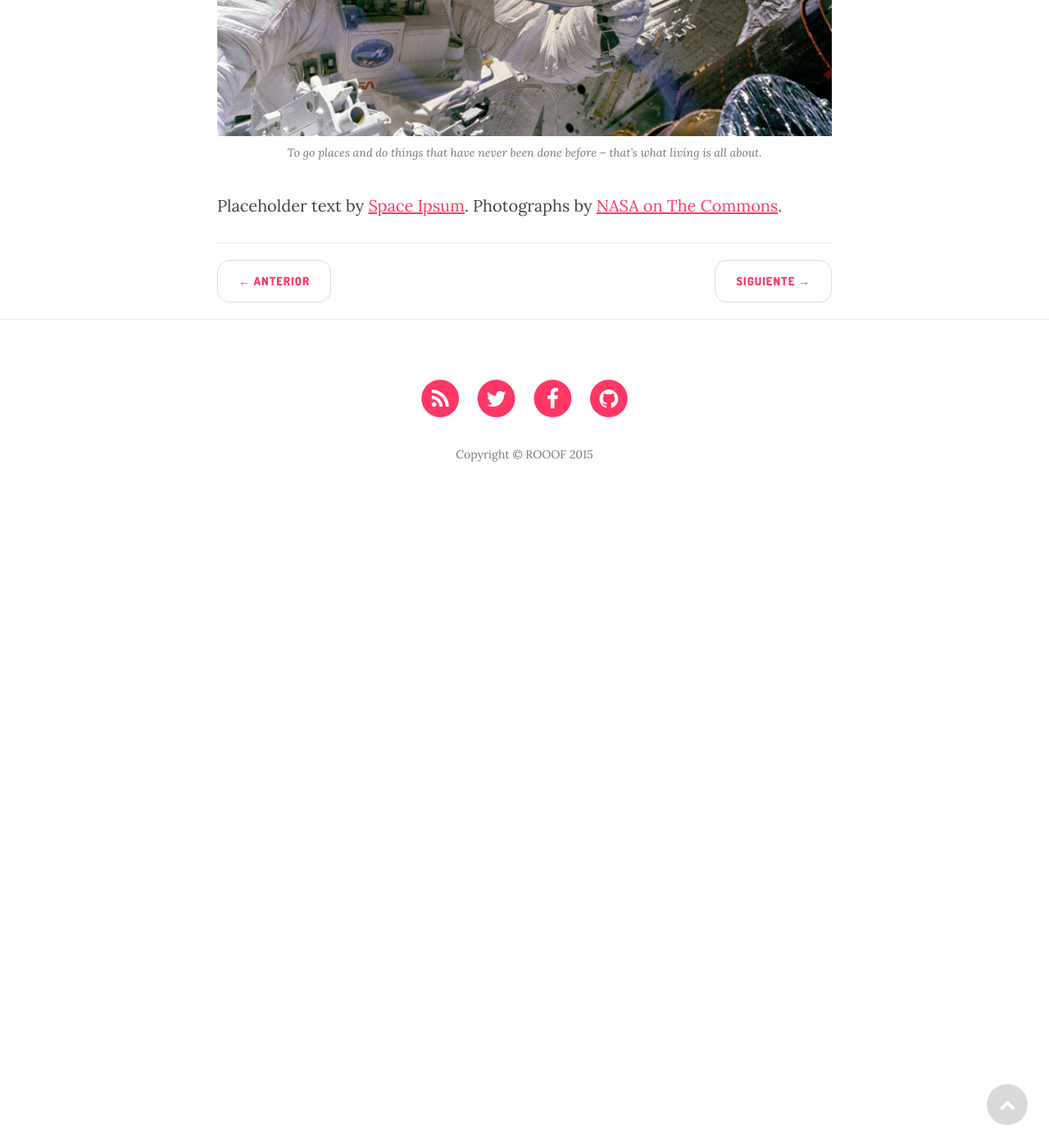
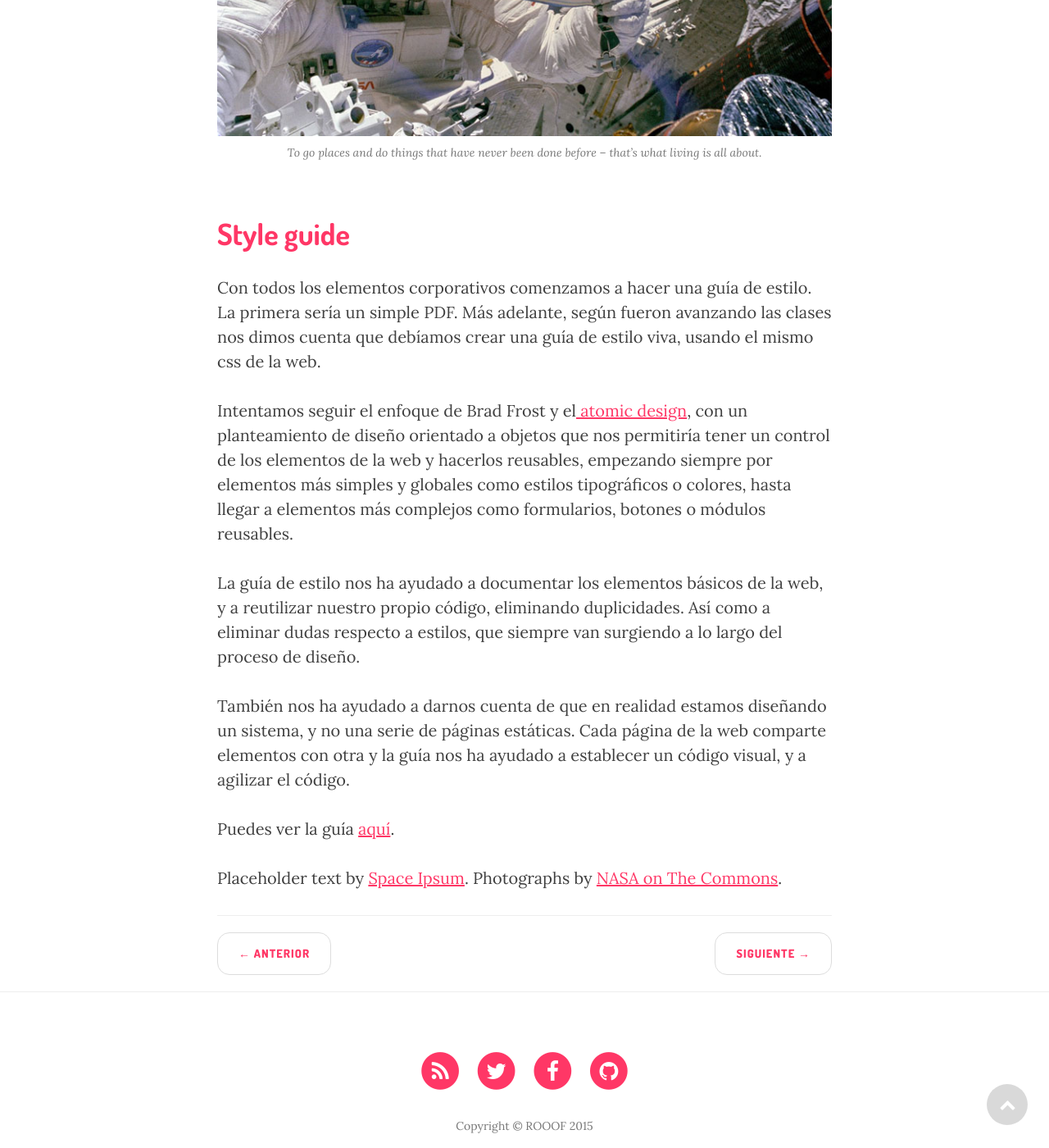
Before and after one commit to Rooof-Project/memoria, a Jekyll site: the page built from _posts/2015-04-12-Diseno.markdown, in a window 1280 px wide and 1400 px high, scrolled down 6376 px. Shown: the whole window at 82% size. Built offline with Jekyll 4.4.1, drawn with Linux system fonts in a browser that asks for light colours; nearby versions of some CDN libraries; before the commit the page ends 7006 px from its top, so only the background shows below that.

Commit message:
Updated 2015-04-12-Diseno.markdown

```diff
--- a/_posts/2015-04-12-Diseno.markdown
+++ b/_posts/2015-04-12-Diseno.markdown
@@ -78,6 +78,16 @@ Salieron un motón de nombres pero no nos acabó de encajar ninguno, finalmente
 <img src="{{ site.baseurl }}/img/post-sample-image.jpg" alt="Post Sample Image">
 <span class="caption text-muted">To go places and do things that have never been done before – that’s what living is all about.</span>
 
+<h2 class="section-heading">Style guide</h2>
+<p>Con todos los elementos corporativos comenzamos a hacer una guía de estilo. La primera sería un simple PDF. Más adelante, según fueron avanzando las clases nos dimos cuenta que debíamos crear una guía de estilo viva, usando el mismo css de la web.</p>
+
+<p>Intentamos seguir el enfoque de Brad Frost y el<a href="http://patternlab.io/about.html"> atomic design</a>, con un planteamiento de diseño orientado a objetos que nos permitiría tener un control de los elementos de la web y hacerlos reusables, empezando siempre por elementos más simples y globales como estilos tipográficos o colores, hasta llegar a elementos más complejos como formularios, botones o módulos reusables.</p>
+<p>La guía de estilo nos ha ayudado a documentar los elementos básicos de la web, y a reutilizar nuestro propio código, eliminando duplicidades. Así como a eliminar dudas respecto a estilos, que siempre van surgiendo a lo largo del proceso de diseño.</p>
+<p>También nos ha ayudado a darnos cuenta de que en realidad estamos diseñando un sistema, y no una serie de páginas estáticas. Cada página de la web comparte elementos con otra y la guía nos ha ayudado a establecer un código visual, y a agilizar el código.</p>
+
+<p>Puedes ver la guía <a href="http://rooof-project.github.io/style-guide">aquí</a>.</p>
+
+
 
 
 
```
